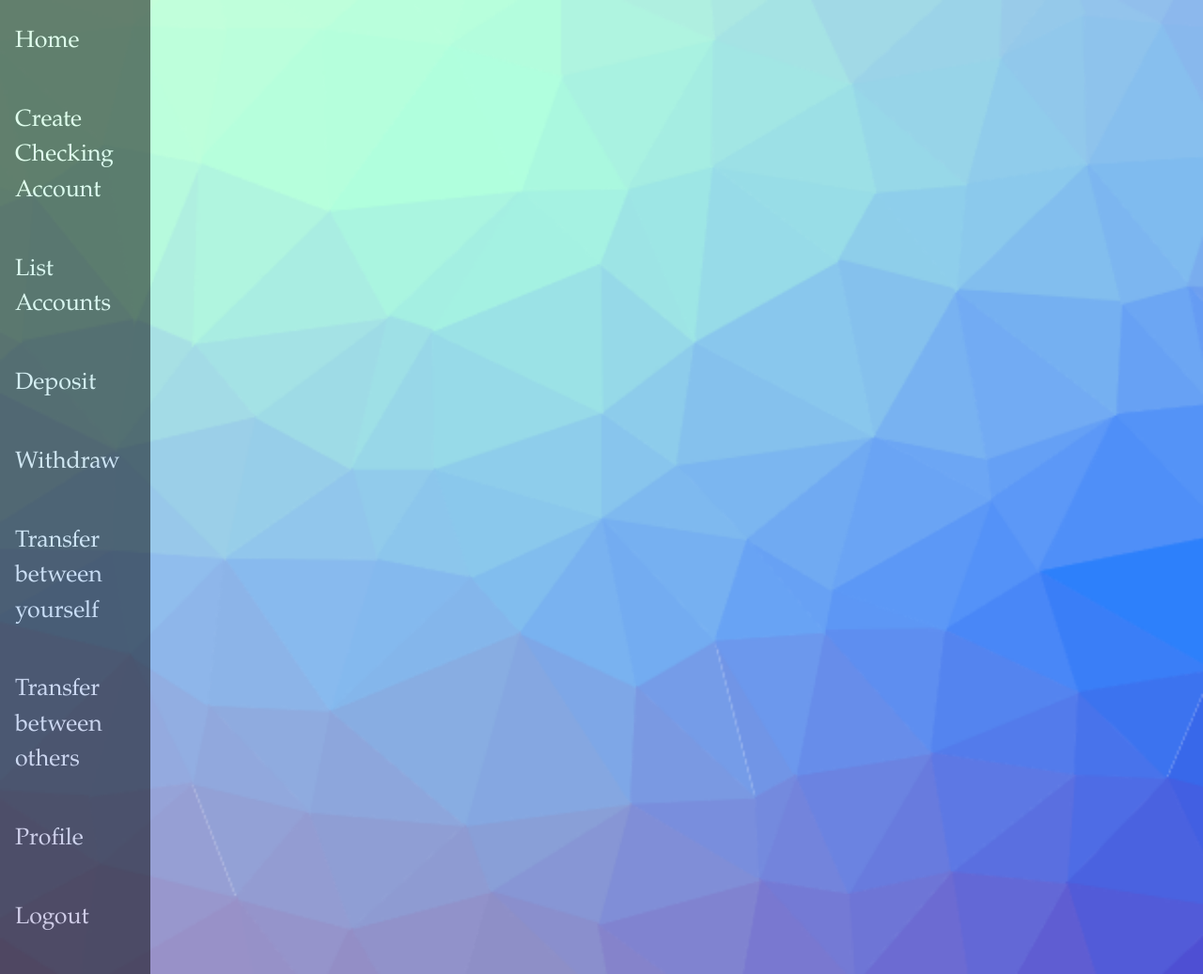
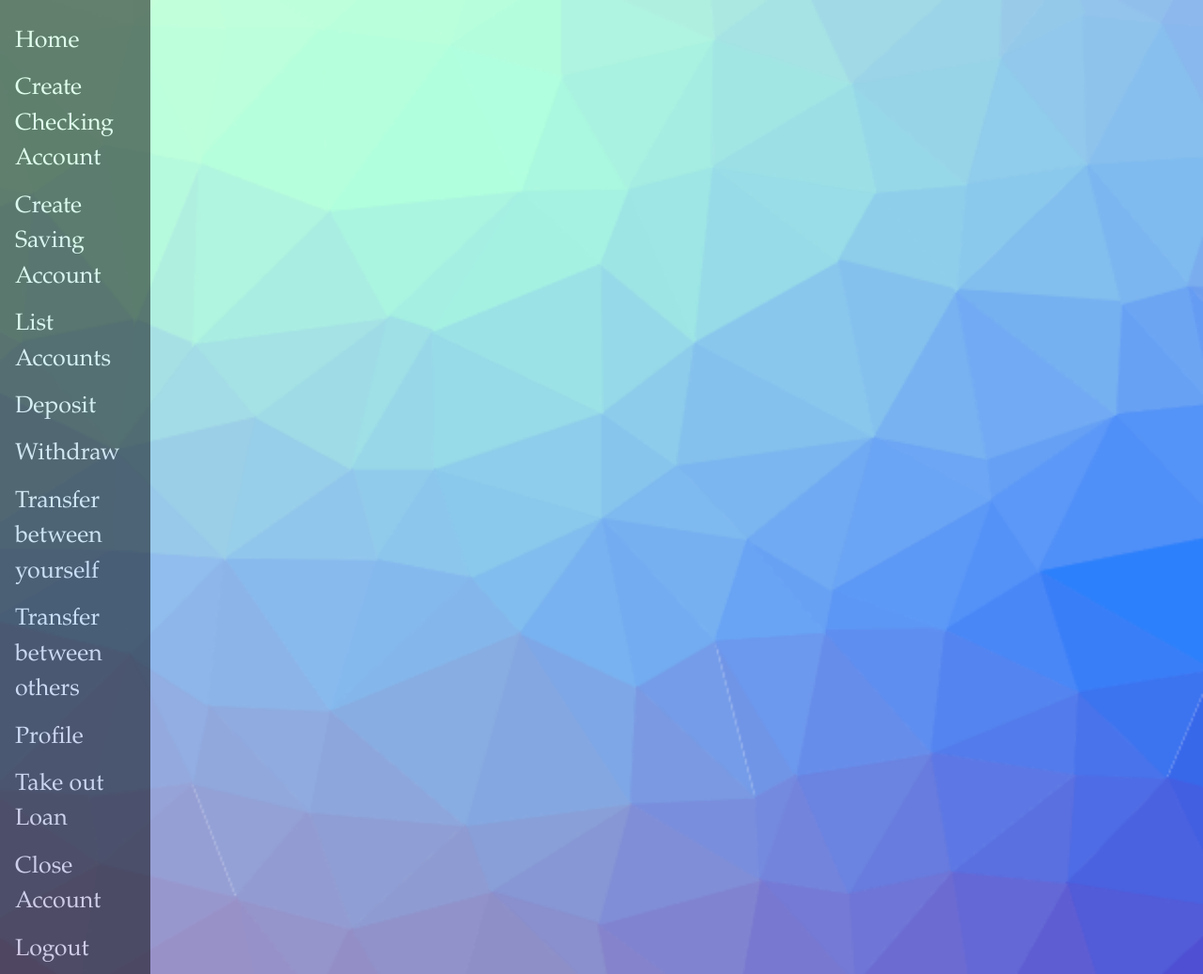
Before and after one commit to kjs62/IT202007, a PHP site: page /index.php in a window 1280 px wide. Shown: the whole page at 94% size. Run offline with PHP 8.4, Linux system fonts and the light colour scheme; the visitor is signed in with stand-in values (Sample User, id 1).

Commit message:
Update nav.php
added nav links for loans, savings accounts, and closing accounts

```diff
--- a/project/partials/nav.php
+++ b/project/partials/nav.php
@@ -38,12 +38,15 @@ require_once(__DIR__ . "/../lib/helpers.php");
     <?php endif; ?>
     <?php if (is_logged_in()): ?>
         <li><a href="create_checking_account.php">Create Checking Account</a></li>
+        <li><a href="create_saving_account.php">Create Saving Account</a></li>
         <li><a href="list_accounts.php">List Accounts</a></li>
         <li><a href="deposit.php">Deposit</a></li>
         <li><a href="withdraw.php">Withdraw</a></li>
         <li><a href="transfer.php">Transfer between yourself</a></li>
         <li><a href="transferOther.php">Transfer between others</a></li>
         <li><a href="profile.php?id=<?php safer_echo(get_user_id()); ?>">Profile</a></li>
+        <li><a href="takeLoan.php">Take out Loan</a></li>
+        <li><a href="closeAccount.php">Close Account</a></li>
         <li><a href="logout.php">Logout</a></li>
     <?php endif; ?>
 </ul>
```
